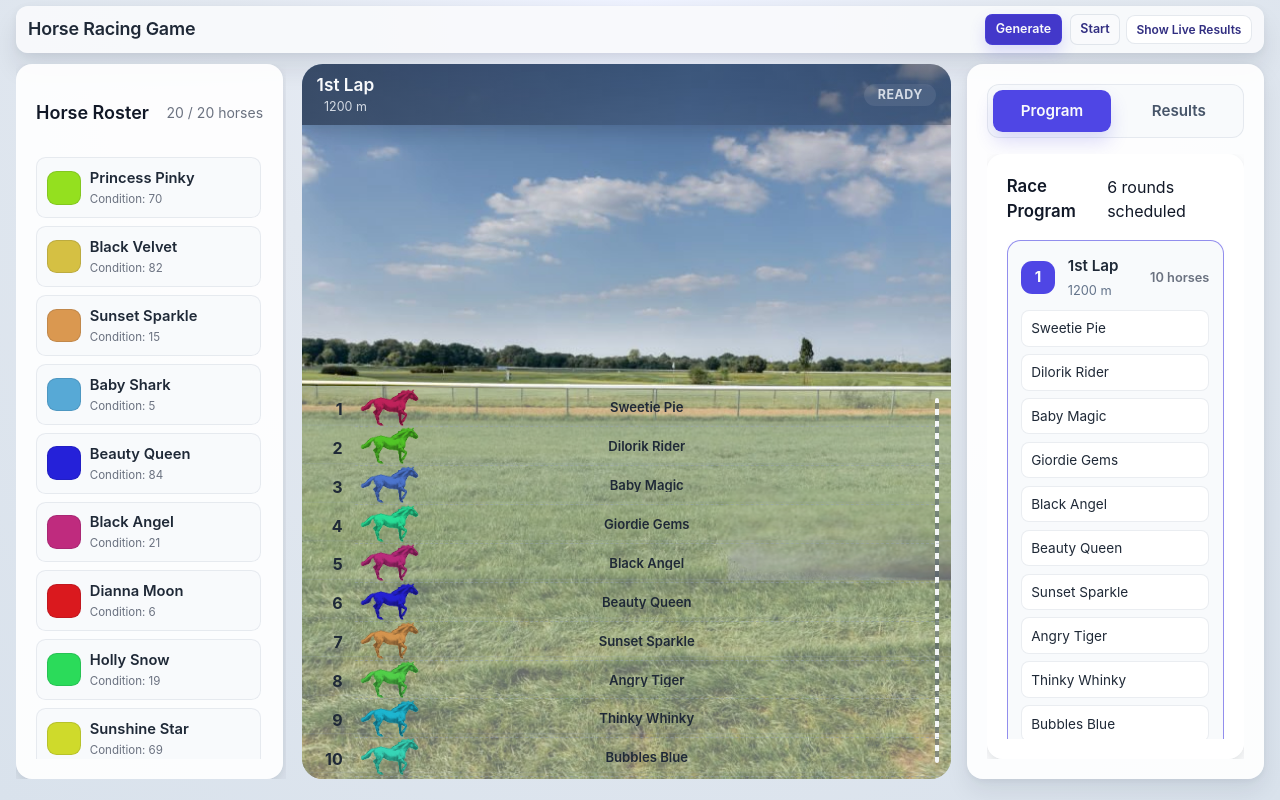
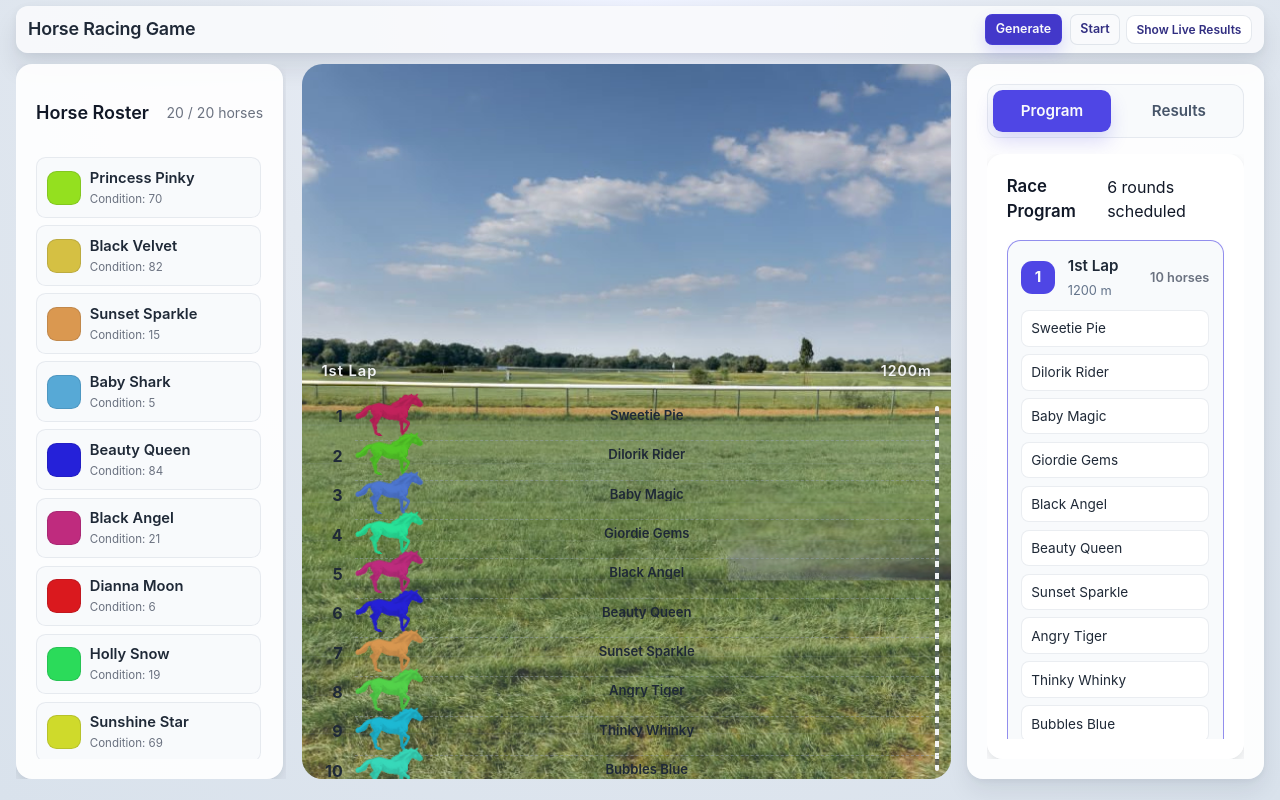
Before and after one commit to esraerdim/HorseRacingGame, a Vue app: page / in a window 1280 px wide. Both pictures are taken after a click on the button "Generate". Built offline with nearby package versions, Linux system fonts and the light colour scheme.

Commit message:
Enhance RaceHorseSprite and RaceTrack components with improved animations and styling, update RaceTrackLane for better layout, and modify HorseListPanel to use flexbox for layout adjustments. Update GameView to manage live board visibility correctly.

```diff
--- a/src/components/compounds/RaceHorseSprite.vue
+++ b/src/components/compounds/RaceHorseSprite.vue
@@ -1,5 +1,9 @@
 <template>
-  <div class="race-horse-wrapper" :style="wrapperStyle">
+  <div
+    class="race-horse-wrapper"
+    :class="wrapperClasses"
+    :style="wrapperStyle"
+  >
     <div
       class="race-horse"
       :class="horseClasses"
@@ -37,11 +41,17 @@ export default defineComponent({
     },
   },
   setup(props) {
+    const isRunning = computed(() => props.running && !props.finished)
+
     const horseClasses = computed(() => ({
-      'race-horse--running': props.running && !props.finished,
-      'race-horse--idle': !props.running || props.finished,
+      'race-horse--running': isRunning.value,
+      'race-horse--idle': !isRunning.value,
       'race-horse--paused': props.paused,
       'race-horse--finished': props.finished,
+    }))
+
+    const wrapperClasses = computed(() => ({
+      'race-horse-wrapper--running': isRunning.value,
     }))
 
     const wrapperStyle = computed(() => ({
@@ -50,6 +60,7 @@ export default defineComponent({
 
     return {
       horseClasses,
+      wrapperClasses,
       wrapperStyle,
     }
   },
@@ -60,15 +71,29 @@ export default defineComponent({
 .race-horse-wrapper {
   position: absolute;
   top: 50%;
-  left: calc(2.25rem + (100% - 3.1rem) * var(--progress, 0));
+  left: calc(2.25rem + (100% - 4.4rem) * var(--progress, 0));
   transform: translate(-50%, -50%);
-  transition: left 0.18s linear;
+  transition: left 0.12s linear;
   z-index: 1;
 }
 
+.race-horse-wrapper--running {
+  animation: horse-bob 0.26s ease-in-out infinite alternate;
+  animation-delay: calc((var(--progress, 0) * 0.18s));
+}
+
+@keyframes horse-bob {
+  from {
+    transform: translate(-50%, -53%) scale(1.04) rotate(-0.8deg);
+  }
+  to {
+    transform: translate(-50%, -47.5%) scale(0.96) rotate(0.8deg);
+  }
+}
+
 .race-horse {
-  width: 3.9rem;
-  height: 3.4rem;
+  width: 4.6rem;
+  height: 3.9rem;
   position: relative;
   background-color: var(--horse-color, #4f46e5);
   mask-image: url('@/assets/horse_idle.gif');
@@ -79,7 +104,9 @@ export default defineComponent({
   -webkit-mask-repeat: no-repeat;
   -webkit-mask-position: center;
   -webkit-mask-size: contain;
-  filter: drop-shadow(0 1px 3px rgba(15, 23, 42, 0.18));
+  filter:
+    drop-shadow(0 0.22rem 0.45rem rgba(15, 23, 42, 0.1))
+    drop-shadow(0 0.6rem 1.2rem rgba(49, 46, 129, 0.18));
 }
 
 .race-horse::after {
@@ -91,24 +118,34 @@ export default defineComponent({
   background-position: center;
   background-size: contain;
   mix-blend-mode: multiply;
-  opacity: 0.55;
+  opacity: 0.18;
   pointer-events: none;
 }
 
 .race-horse--running::after {
   background-image: url('@/assets/horse.gif');
-  opacity: 0.65;
+  opacity: 0.26;
 }
 
 .race-horse--running {
   mask-image: url('@/assets/horse.gif');
   -webkit-mask-image: url('@/assets/horse.gif');
+  animation: horse-stride 0.18s ease-in-out infinite alternate;
+}
+
+@keyframes horse-stride {
+  from {
+    transform: scaleX(1.04) translateY(-1.3px);
+  }
+  to {
+    transform: scaleX(0.96) translateY(1.3px);
+  }
 }
 
 .race-horse--paused::after,
 .race-horse--finished::after,
 .race-horse--idle::after {
   background-image: url('@/assets/horse_idle.gif');
-  opacity: 0.55;
+  opacity: 0.18;
 }
 </style>
--- a/src/components/compounds/RaceTrackLane.vue
+++ b/src/components/compounds/RaceTrackLane.vue
@@ -85,7 +85,7 @@ export default defineComponent({
 .race-track-lane__track {
   position: relative;
   height: 100%;
-  min-height: 2.3rem;
+  min-height: 3.1rem;
   flex: 1;
   padding: 0 1.9rem 0.06rem 1.9rem;
   display: flex;
--- a/src/components/sections/HorseListPanel.vue
+++ b/src/components/sections/HorseListPanel.vue
@@ -87,9 +87,9 @@ const orderedHorses = computed(() => horses.value)
 }
 
 .horse-list-panel__grid {
-  display: grid;
-  grid-template-columns: repeat(auto-fill, minmax(150px, 1fr));
-  gap: 0.5rem;
+  display: flex;
+  flex-direction: column;
+  gap: 0.45rem;
   list-style: none;
   margin: 0;
   padding: 0 0.15rem 0 0;
--- a/src/components/sections/ProgramPanel.vue
+++ b/src/components/sections/ProgramPanel.vue
@@ -12,10 +12,11 @@
       Program is empty. Generate a roster to build the race schedule.
     </AppEmptyState>
 
-    <ul v-else class="program-panel__rounds">
+    <ul v-else ref="roundsList" class="program-panel__rounds">
       <ProgramRoundCard
         v-for="round in programRounds"
         :key="round.roundNumber"
+        :data-round="round.roundNumber"
         :index="round.roundNumber"
         :title="formatLap(round.roundNumber)"
         :distance="round.distance"
@@ -27,7 +28,7 @@
 </template>
 
 <script setup lang="ts">
-import { computed } from 'vue'
+import { computed, nextTick, ref, watch } from 'vue'
 import { useStore } from 'vuex'
 import type { Horse, RaceRound } from '@/types'
 import type { RootState } from '@/store'
@@ -37,6 +38,7 @@ import { ProgramRoundCard } from '@/components/compounds'
 type ProgramRound = RaceRound & { horseNames: string[] }
 
 const store = useStore<RootState>()
+const roundsList = ref<HTMLUListElement | null>(null)
 
 const formatLap = (roundNumber: number) => {
   const remainder = roundNumber % 100
@@ -74,6 +76,14 @@ const programRounds = computed<ProgramRound[]>(() =>
 
 const isActiveRound = (roundNumber: number) =>
   roundNumber === currentRoundIndex.value + 1
+
+watch(currentRoundIndex, async (idx) => {
+  await nextTick()
+  const targetRound = roundsList.value?.querySelector<HTMLElement>(
+    `[data-round="${idx + 1}"]`,
+  )
+  targetRound?.scrollIntoView({ behavior: 'smooth', block: 'nearest' })
+})
 </script>
 
 <style scoped>
--- a/src/components/sections/ProgramResultsPanel.vue
+++ b/src/components/sections/ProgramResultsPanel.vue
@@ -75,7 +75,7 @@ const ResultsPanel = defineAsyncComponent(
     box-shadow 0.2s ease;
 }
 
-.program-results__tab:hover {
+.program-results__tab:hover:not(.program-results__tab--active) {
   background: rgba(79, 70, 229, 0.08);
   color: #312e81;
 }
--- a/src/components/sections/RaceTrack.vue
+++ b/src/components/sections/RaceTrack.vue
@@ -1,28 +1,24 @@
 <template>
   <section class="race-track">
-    <div class="race-track__inner">
-      <div class="race-track__superheader">
-        <RaceTrackHeader
-          :title="headerTitle"
-          :subtitle="headerSubtitle"
-          :status="headerStatus"
-          :tone="headerTone"
-        />
+    <div class="race-track__inner" :class="{ 'race-track__inner--idle': !isRunning }">
+      <video
+        v-if="isRunning"
+        class="race-track__video"
+        :src="raceAnimation"
+        autoplay
+        loop
+        muted
+        playsinline
+      />
+      <div v-if="lapLabel || distanceLabel" class="race-track__header">
+        <span v-if="lapLabel" class="race-track__lap">{{ lapLabel }}</span>
+        <span v-if="distanceLabel" class="race-track__distance">{{ distanceLabel }}</span>
       </div>
       <div
         class="race-track__track"
         :key="activeRound?.roundNumber ?? 'track'"
         :style="{ '--lane-count': laneCount }"
       >
-        <video
-          v-if="isRunning"
-          class="race-track__video"
-          :src="raceAnimation"
-          autoplay
-          loop
-          muted
-          playsinline
-        />
         <template v-if="runners.length">
           <RaceTrackLane
             v-for="runner in runners"
@@ -45,7 +41,7 @@
 <script setup lang="ts">
 import { computed } from 'vue'
 import { useRaceTrack } from '@/composables/useRaceTrack'
-import { RaceTrackHeader, RaceTrackLane } from '@/components/compounds'
+import { RaceTrackLane } from '@/components/compounds'
 import { RACE_HORSES_PER_ROUND } from '@/config/race-config'
 import raceAnimation from '@/assets/race_animation.mp4'
 
@@ -55,8 +51,6 @@ const {
   runners,
   showAnimatedHorse,
   isPaused,
-  statusLabel,
-  statusTone,
   formatLap,
 } = useRaceTrack()
 
@@ -64,17 +58,18 @@ const laneCount = computed(() =>
   Math.max(runners.value.length, RACE_HORSES_PER_ROUND),
 )
 
-const headerTitle = computed(() =>
-  activeRound.value ? formatLap(activeRound.value.roundNumber) : 'Track Ready',
+const isRunning = computed(() => status.value === 'running')
+
+const distanceLabel = computed(() => {
+  if (activeRound.value) {
+    return `${activeRound.value.distance}m`
+  }
+  return null
+})
+
+const lapLabel = computed(() =>
+  activeRound.value ? formatLap(activeRound.value.roundNumber) : null,
 )
-
-const headerSubtitle = computed(() =>
-  activeRound.value ? `${activeRound.value.distance} m` : 'Awaiting schedule',
-)
-
-const headerStatus = computed(() => (activeRound.value ? statusLabel.value : 'Idle'))
-const headerTone = computed(() => (activeRound.value ? statusTone.value : 'neutral'))
-const isRunning = computed(() => status.value === 'running')
 </script>
 
 <style scoped>
@@ -93,51 +88,45 @@ const isRunning = computed(() => status.value === 'running')
   gap: 0.6rem;
   height: 100%;
   min-height: 0;
-  background: url('@/assets/horse_track.png') center 100% / cover no-repeat;
   border-radius: 1.3rem;
   padding: 0;
   position: relative;
   overflow: hidden;
 }
 
-.race-track__superheader {
-  position: absolute;
-  top: 0;
-  left: 0;
-  right: 0;
-  margin: 0;
-  padding: 0;
+.race-track__inner--idle {
+  background: url('@/assets/horse_track.png') center 100% / cover no-repeat;
 }
 
 .race-track__track {
   position: relative;
-  flex: 0 0 auto;
-  height: min(450px, 55%);
-  padding: 0.3rem 0.15rem 0.45rem;
+  flex: 1;
+  max-height: min(450px, 55%);
+  padding: 0.7rem 0.15rem 0.1rem;
   display: grid;
-  grid-template-rows: repeat(var(--lane-count, 1), minmax(2.25rem, 1fr));
-  row-gap: 0.18rem;
+  grid-template-rows: repeat(var(--lane-count, 1), minmax(2.4rem, 1fr));
+  row-gap: 0.06rem;
   overflow: hidden;
   background:
     linear-gradient(
       to bottom,
-      rgba(148, 163, 184, 0.2) 0,
-      rgba(148, 163, 184, 0.2) 1px,
+      rgba(148, 163, 184, 0.12) 0,
+      rgba(148, 163, 184, 0.12) 1px,
       transparent 1px,
       transparent
     ),
-    rgba(255, 255, 255, 0.4);
+    rgba(255, 255, 255, 0.18);
   background-size: 100%
     calc((100% - 0.45rem) / max(var(--lane-count, 1), 1));
   margin-bottom: 0;
-  margin-top: 2.5rem;
+  margin-top: 0;
 }
 
 .race-track__track::after {
   content: '';
   position: absolute;
-  top: 0.75rem;
-  bottom: 1rem;
+  top: 1.25rem;
+  bottom: 0.5rem;
   right: 0.75rem;
   width: 0.25rem;
   background: repeating-linear-gradient(
@@ -159,10 +148,10 @@ const isRunning = computed(() => status.value === 'running')
   z-index: 0;
   pointer-events: none;
   mix-blend-mode: multiply;
-  opacity: 0.72;
+  opacity: 1;
 }
 
-.race-track__track > :not(.race-track__video) {
+.race-track__inner > :not(.race-track__video) {
   position: relative;
   z-index: 1;
 }
@@ -173,6 +162,32 @@ const isRunning = computed(() => status.value === 'running')
   pointer-events: none;
 }
 
+.race-track__header {
+  position: absolute;
+  top: 0.35rem;
+  left: 0;
+  right: 0;
+  display: flex;
+  justify-content: space-between;
+  padding: 0 1.2rem;
+  font-weight: 600;
+  letter-spacing: 0.06em;
+  color: rgba(248, 250, 252, 0.96);
+  text-shadow:
+    0 4px 12px rgba(15, 23, 42, 0.45),
+    0 1px 6px rgba(15, 23, 42, 0.35);
+  pointer-events: none;
+  z-index: 2;
+}
+
+.race-track__lap {
+  font-size: 0.92rem;
+}
+
+.race-track__distance {
+  font-size: 0.88rem;
+}
+
 @media (max-height: 760px) {
   .race-track__track {
     overflow-y: auto;
--- a/src/views/GameView.vue
+++ b/src/views/GameView.vue
@@ -15,7 +15,7 @@ watch(
       liveBoardVisible.value = true
     }
     if (status === 'finished') {
-      liveBoardVisible.value = true
+      liveBoardVisible.value = false
     }
   },
   { immediate: true },
```
Also changed, not shown: 1 other file (tests, documents, lock files or other folders).
